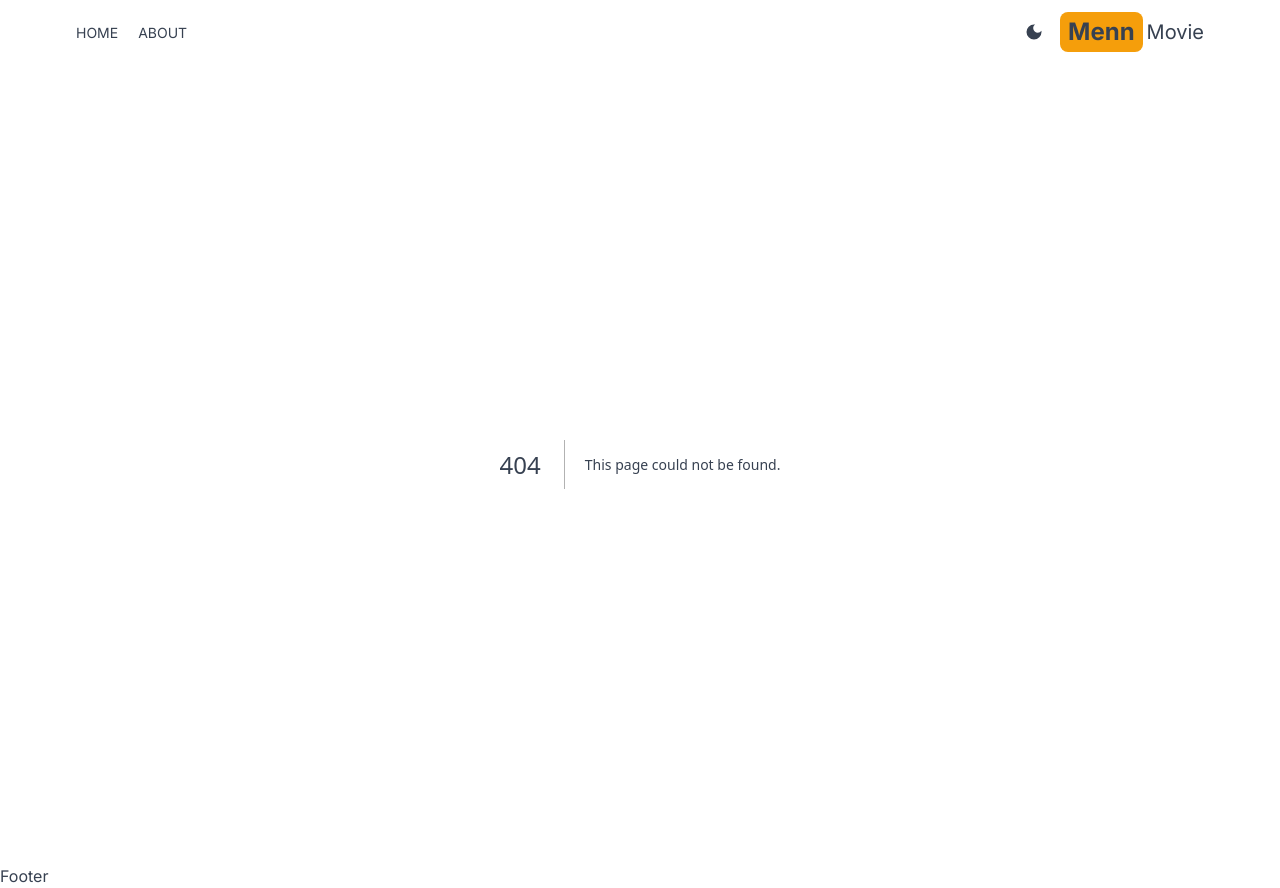
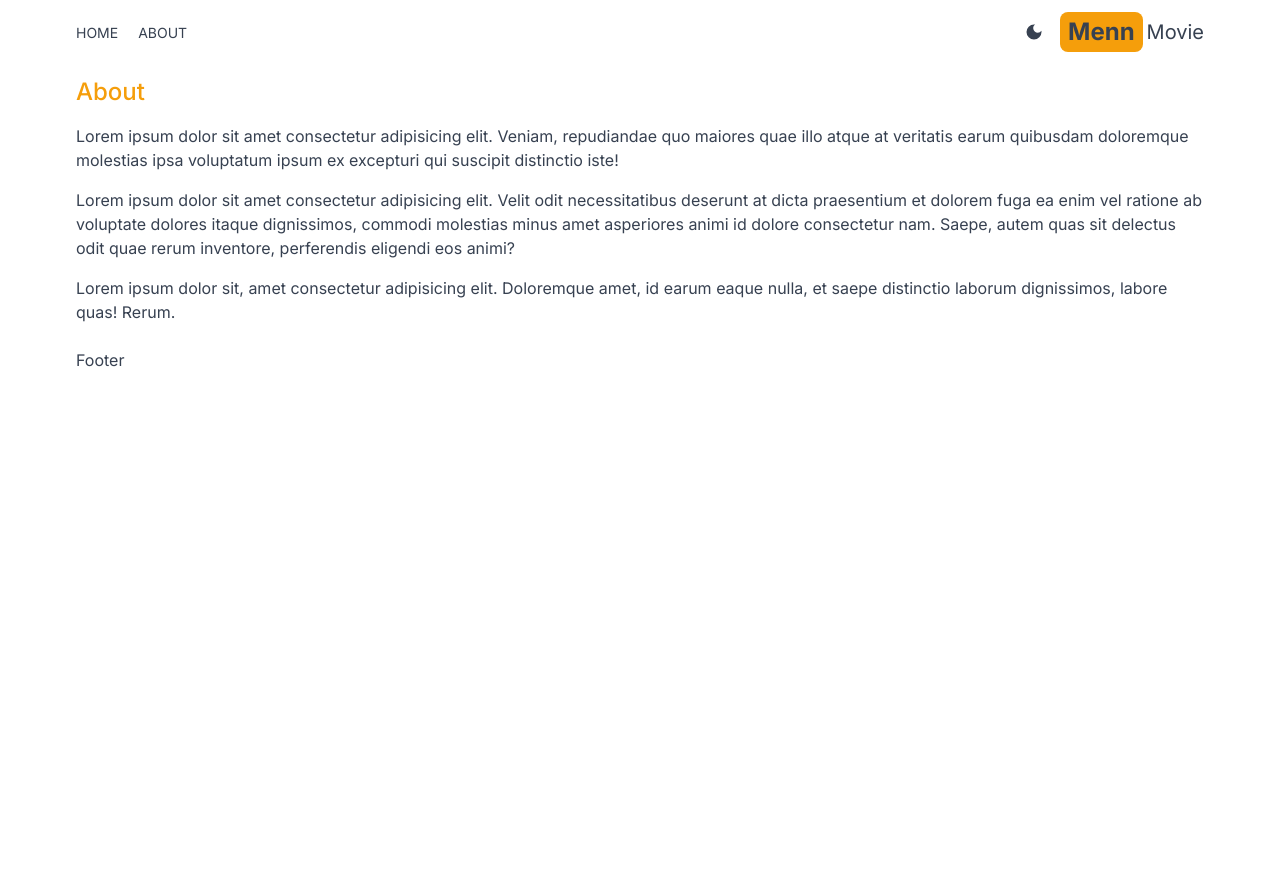
Before and after one commit to nitindahiya-dev/menn-movie-app, a Next.js app: page /about in a window 1280 px wide. Before the commit this address had no page. After the commit the page ends 800 px from the top, so only its background shows below. Built offline with nearby package versions, Linux system fonts and the light colour scheme.

Commit message:
added about page

```diff
--- /dev/null
+++ b/src/app/about/page.jsx
@@ -0,0 +1,14 @@
+import React from 'react'
+
+const About = () => {
+  return (
+    <div className='max-w-6xl mx-auto p-3 space-y-4'>
+      <h1 className='text-2xl font-medium text-amber-500'>About</h1>
+      <p>Lorem ipsum dolor sit amet consectetur adipisicing elit. Veniam, repudiandae quo maiores quae illo atque at veritatis earum quibusdam doloremque molestias ipsa voluptatum ipsum ex excepturi qui suscipit distinctio iste!</p>
+      <p>Lorem ipsum dolor sit amet consectetur adipisicing elit. Velit odit necessitatibus deserunt at dicta praesentium et dolorem fuga ea enim vel ratione ab voluptate dolores itaque dignissimos, commodi molestias minus amet asperiores animi id dolore consectetur nam. Saepe, autem quas sit delectus odit quae rerum inventore, perferendis eligendi eos animi?</p>
+      <p>Lorem ipsum dolor sit, amet consectetur adipisicing elit. Doloremque amet, id earum eaque nulla, et saepe distinctio laborum dignissimos, labore quas! Rerum.</p>
+    </div>
+  )
+}
+
+export default About
--- a/src/components/Footer.jsx
+++ b/src/components/Footer.jsx
@@ -1,7 +1,7 @@
 
 const Footer = () => {
   return (
-    <div>Footer</div>
+    <div className="max-w-6xl mx-auto p-3">Footer</div>
   )
 }
 
```
